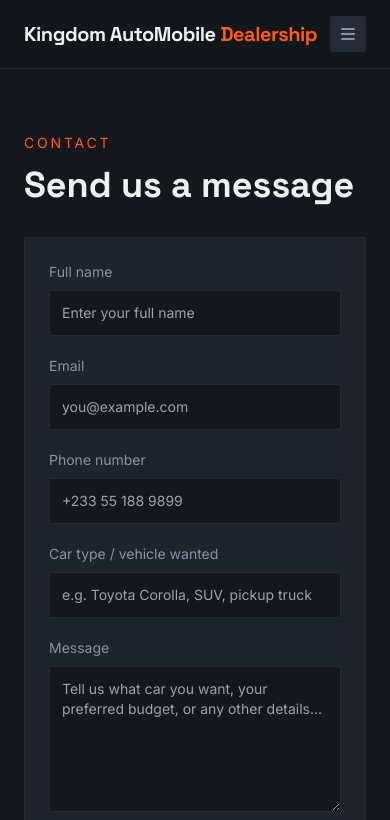
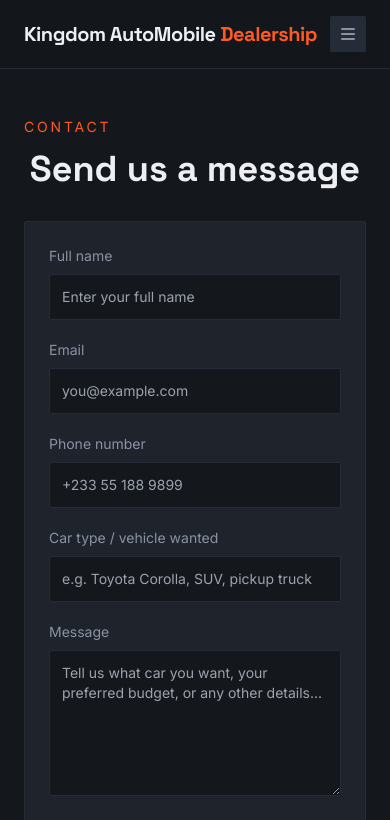
Before and after one commit to junior-3dmund/car-export-site, a Next.js app: page /contact in a window 390 px wide. Shown: the top 820 px of the page. Built offline with nearby package versions, Linux system fonts and the light colour scheme.

Commit message:
refactor(contact): mobile-friendly spacing and full-width submit

```diff
--- a/app/contact/page.js
+++ b/app/contact/page.js
@@ -29,10 +29,10 @@ export default function ContactPage() {
   }
 
   return (
-    <main className="max-w-4xl mx-auto px-6 py-16">
+    <main className="max-w-4xl mx-auto px-6 py-12">
       <div className="mb-8">
         <p className="text-ignition text-sm uppercase tracking-[0.2em]">Contact</p>
-        <h1 className="font-display text-4xl font-bold mt-3">Send us a message</h1>
+        <h1 className="font-display text-4xl font-bold mt-3 text-center md:text-left">Send us a message</h1>
       </div>
 
       {status === "sent" ? (
@@ -99,7 +99,7 @@ export default function ContactPage() {
           <button
             type="submit"
             disabled={status === "sending"}
-            className="bg-ignition text-charcoal font-medium px-6 py-3 rounded-sm hover:brightness-110 transition disabled:opacity-60"
+            className="bg-ignition text-charcoal font-medium px-6 py-3 rounded-sm hover:brightness-110 transition disabled:opacity-60 w-full md:w-auto"
           >
             {status === "sending" ? "Sending..." : "Send message"}
           </button>
```
